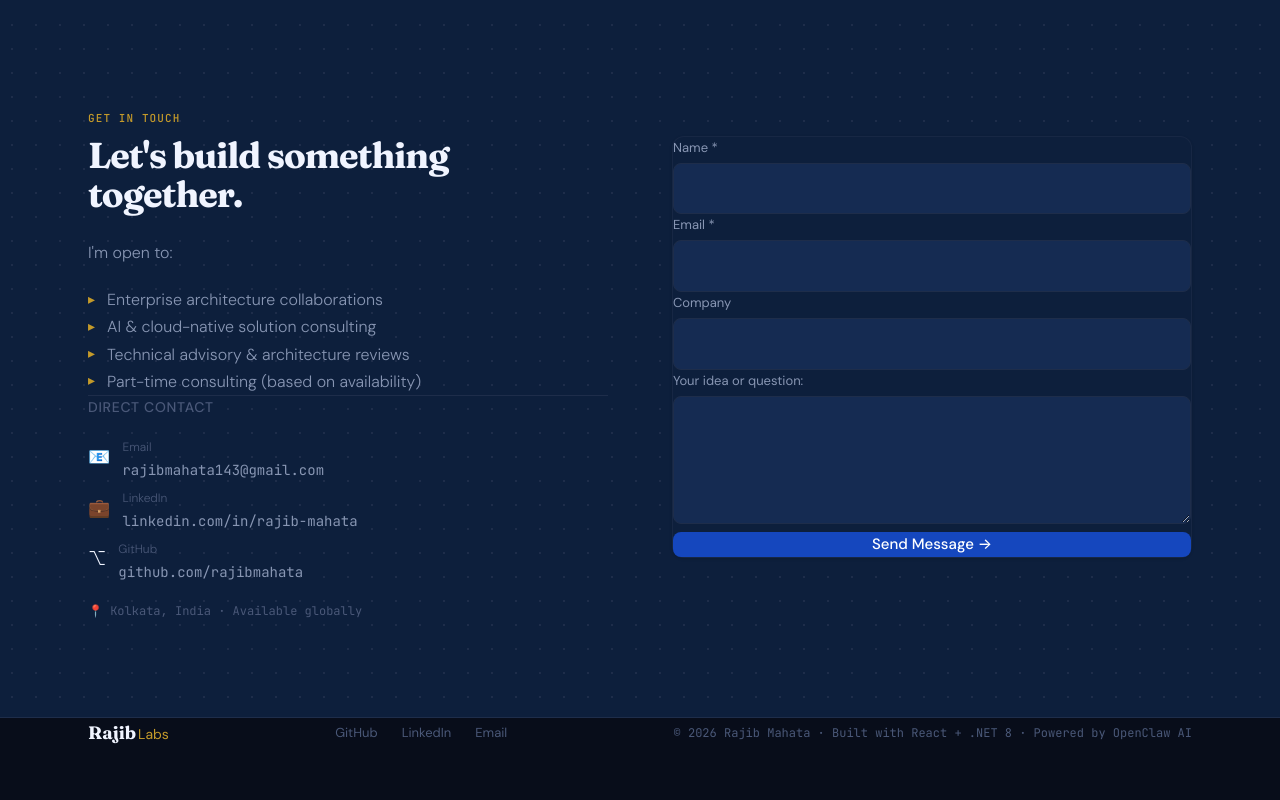
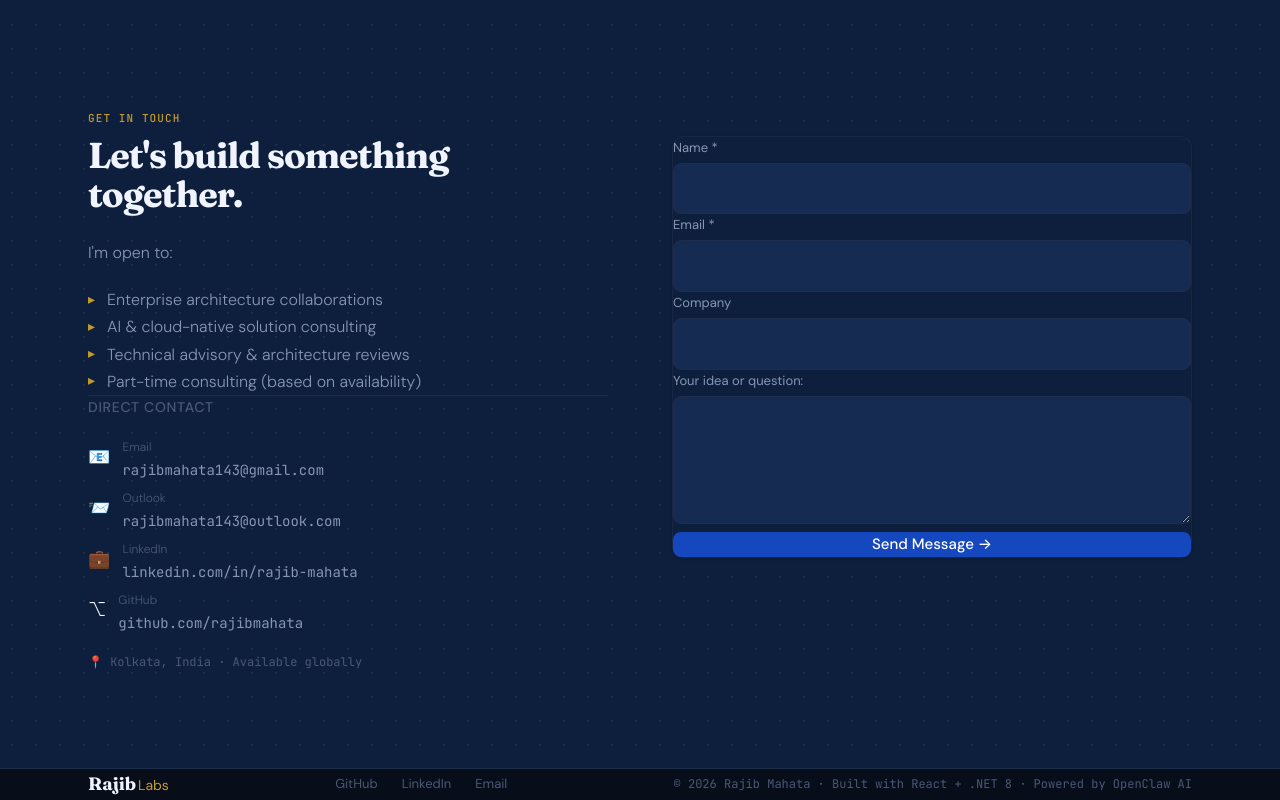
Before and after one commit to rajibmahata/rajiblabs-platform, a React (Vite) app in the folder frontend/: page / in a window 1280 px wide. Shown: the part 5382-6182 px from the top of the page. Before the commit the page ends 6131 px from the top, so only its background shows below. Built offline with nearby package versions, Linux system fonts and the light colour scheme.

Commit message:
fix: Added Outlook email to Direct Contact section

```diff
--- a/frontend/src/components/sections/ContactSection.tsx
+++ b/frontend/src/components/sections/ContactSection.tsx
@@ -31,6 +31,12 @@ export default function ContactSection() {
       label: 'Email',
       value: 'rajibmahata143@gmail.com',
       href: 'mailto:rajibmahata143@gmail.com',
+    },
+    {
+      icon: '📨',
+      label: 'Outlook',
+      value: 'rajibmahata143@outlook.com',
+      href: 'mailto:rajibmahata143@outlook.com',
     },
     {
       icon: '💼',
```
